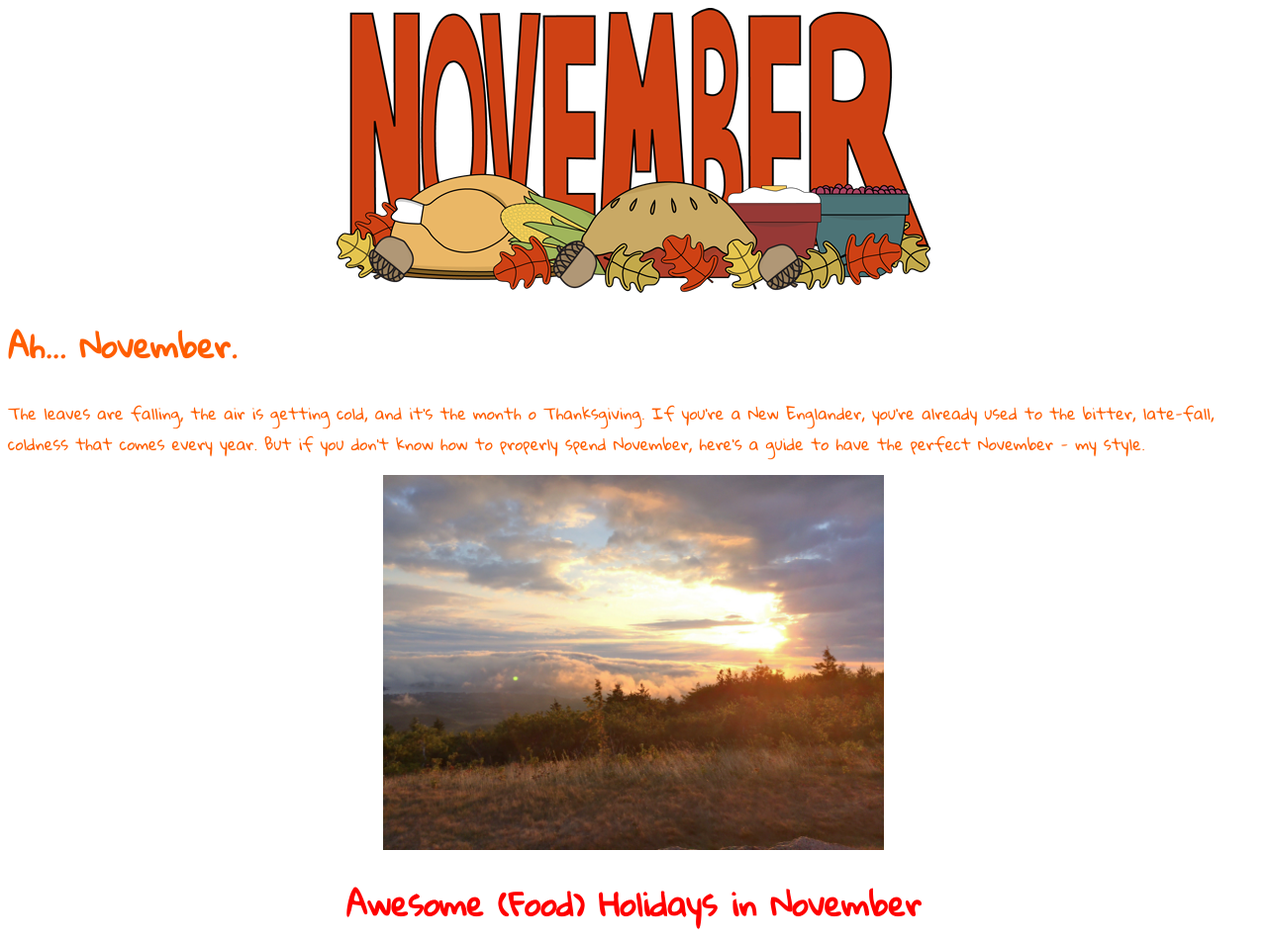
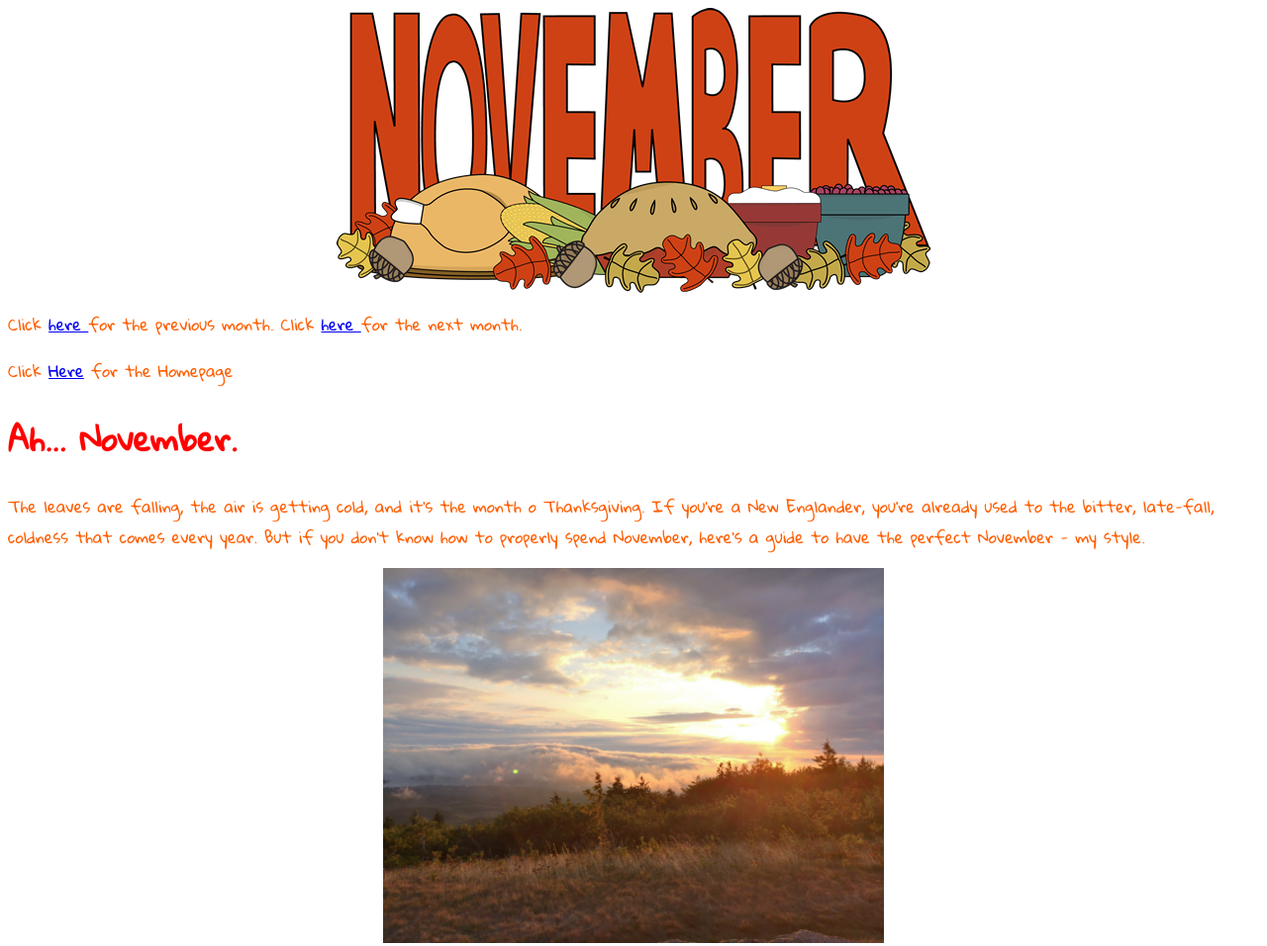
Before and after one commit to jyang2703/NovemberMonth, a plain HTML site: page index.html in a window 1280 px wide. Shown: the top 956 px of the page at 99% size. Drawn offline with Linux system fonts and the light colour scheme.

Commit message:
Moved links to top

```diff
--- a/css/myStyles.css
+++ b/css/myStyles.css
@@ -32,6 +32,8 @@ img.centerImage {
 	padding-bottom: 20px;
 }
 
+
+
 .intro{
 	font-family: 'Gloria Hallelujah', cursive;
 	color: #FF5D00;
--- a/index.html
+++ b/index.html
@@ -18,7 +18,11 @@
 
 	<div>
 
-	<h1 class="intro"> Ah... November. </h1>
+	<p class="intro"> Click <a href="#"> here </a> for the previous month. Click <a href="#"> here </a> for the next month.
+
+	<p class="intro">Click <a href="https://rochebox.github.io/cs2guide/">Here</a> for the Homepage</p>
+
+	<h1 class="intro color"> Ah... November. </h1>
 	<p class = "intro"> The leaves are falling, the air is getting cold, and it's the month o Thanksgiving. If you're a New Englander, you're already used to the bitter, late-fall, coldness that comes every year. But if you don't know how to properly spend November, here's a guide to have the perfect November - my style. </p>
 	</div>
 
@@ -79,9 +83,6 @@
 
 	</div>
 
-	<p class="intro"> Click <a href="#"> here </a> for the previous month. Click <a href="#"> here </a> for the next month.
-
-	<p class="intro"><a href="https://rochebox.github.io/cs2guide/">Homepage</a></p>
 
 
 
```
